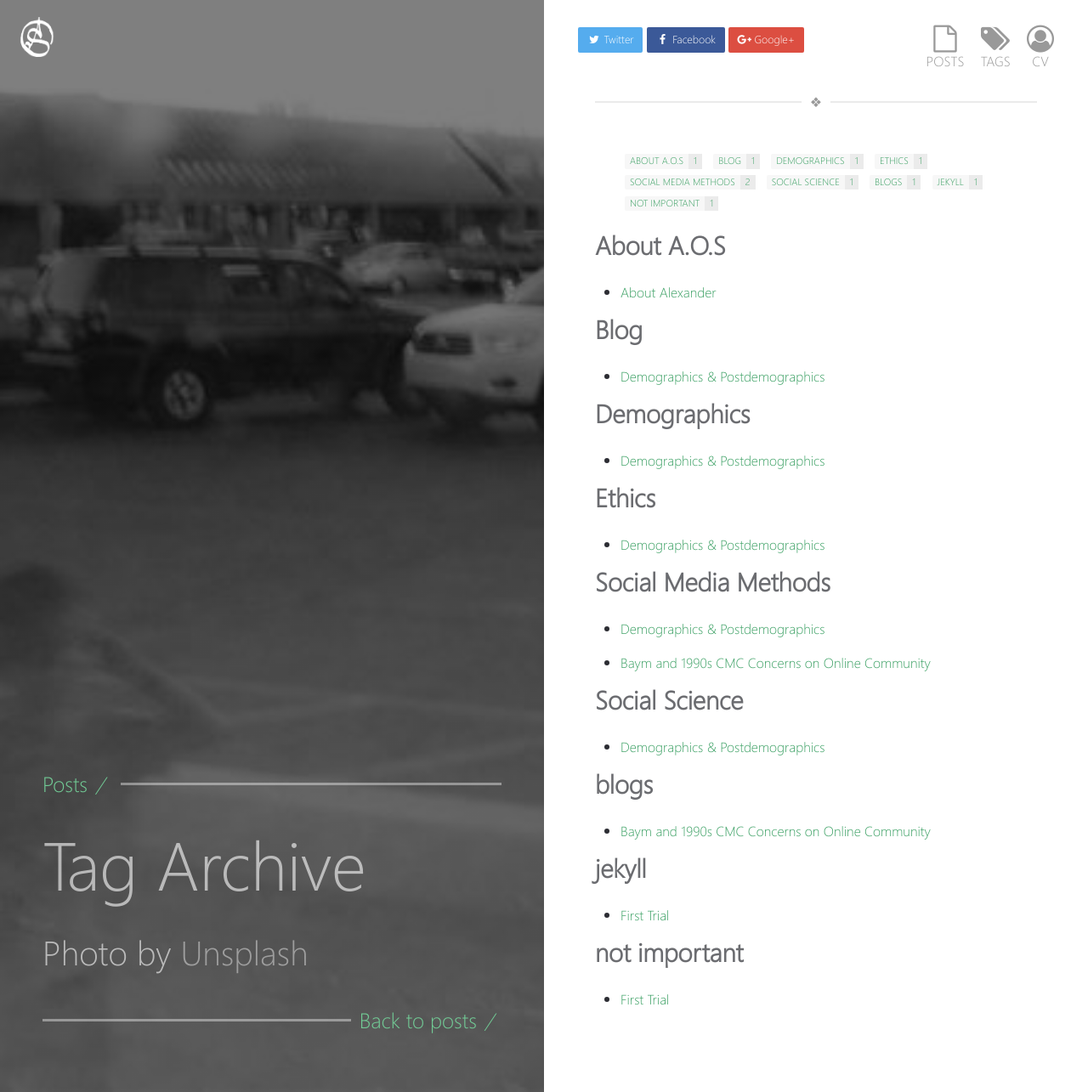
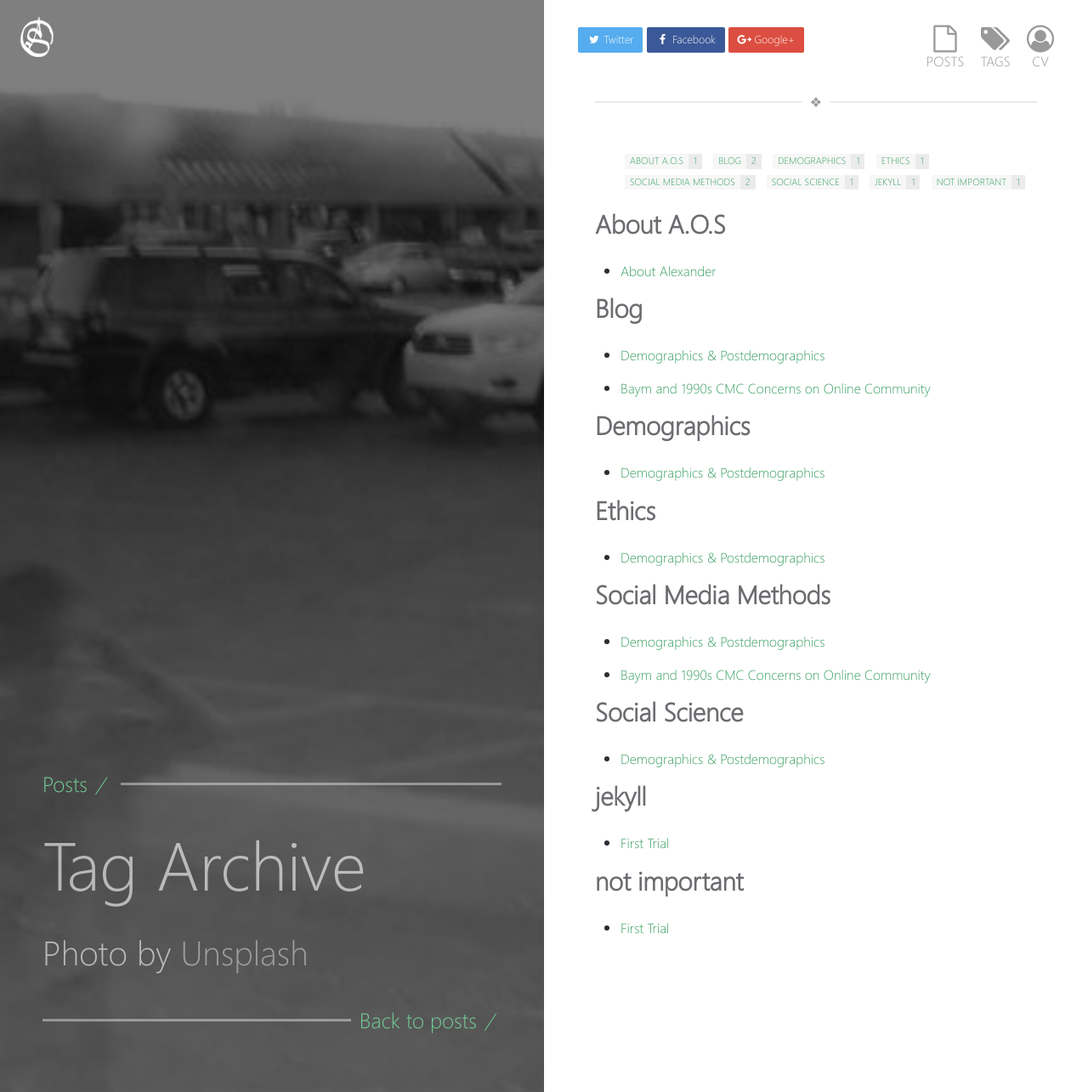
Before and after one commit to alexanderosmith/alexanderosmith-1.0, a Jekyll site: the page built from _pages/tags.md, in a window 1280 px wide. Shown: the whole page at 85% size. Built offline with Jekyll 4.4.1, drawn with Linux system fonts in a browser that asks for light colours.

Commit message:
Tag Change
Tag Change

```diff
--- a/_posts/2018-01-22-BaymAndCommunity.md
+++ b/_posts/2018-01-22-BaymAndCommunity.md
@@ -6,7 +6,7 @@ image: "images/theplayground2.jpg"
 imageattribution: "Alexander O. Smith"
 imageattributionlink: https://aos11409.github.io/AboutAlexander/
 tags:
-  - blogs
+  - Blog
   - Social Media Methods
 ---
 
```
